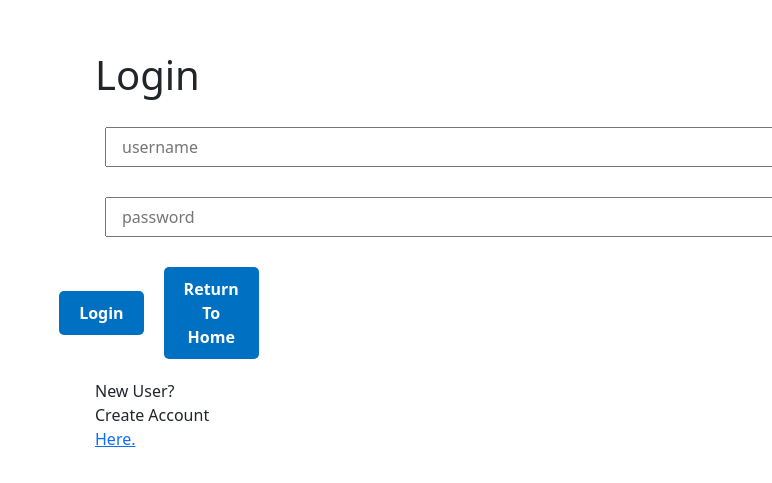
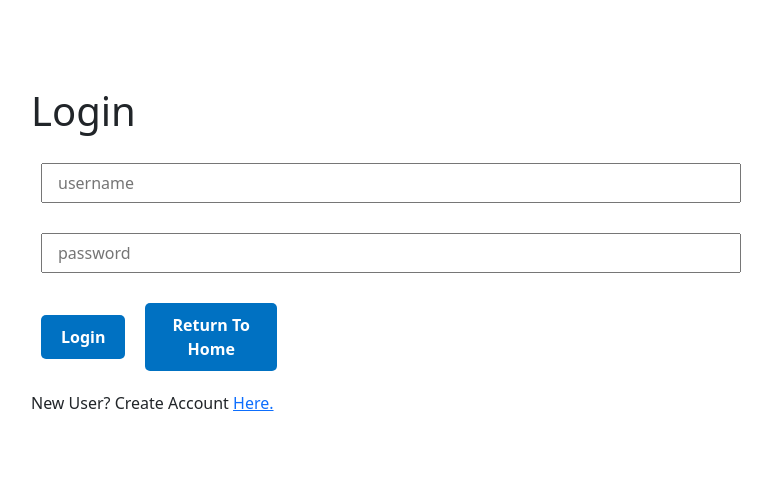
Before and after one commit to CS5610-Web-Booking/group-project, a React (Create React App) app in the folder client/: page /login in a window 1280 px wide. Shown: the part 141-624 px from the top of the page, without its empty margins (481-1253 px from the left). Built offline with nearby package versions, Linux system fonts and the light colour scheme.

Commit message:
minor fix for register layout

```diff
--- a/client/src/pages/register/register.css
+++ b/client/src/pages/register/register.css
@@ -9,7 +9,7 @@
   display: flex;
   flex-direction: column;
   gap: 10px;
-  width: 10%;
+  width: 20%;
 }
 
 
```
